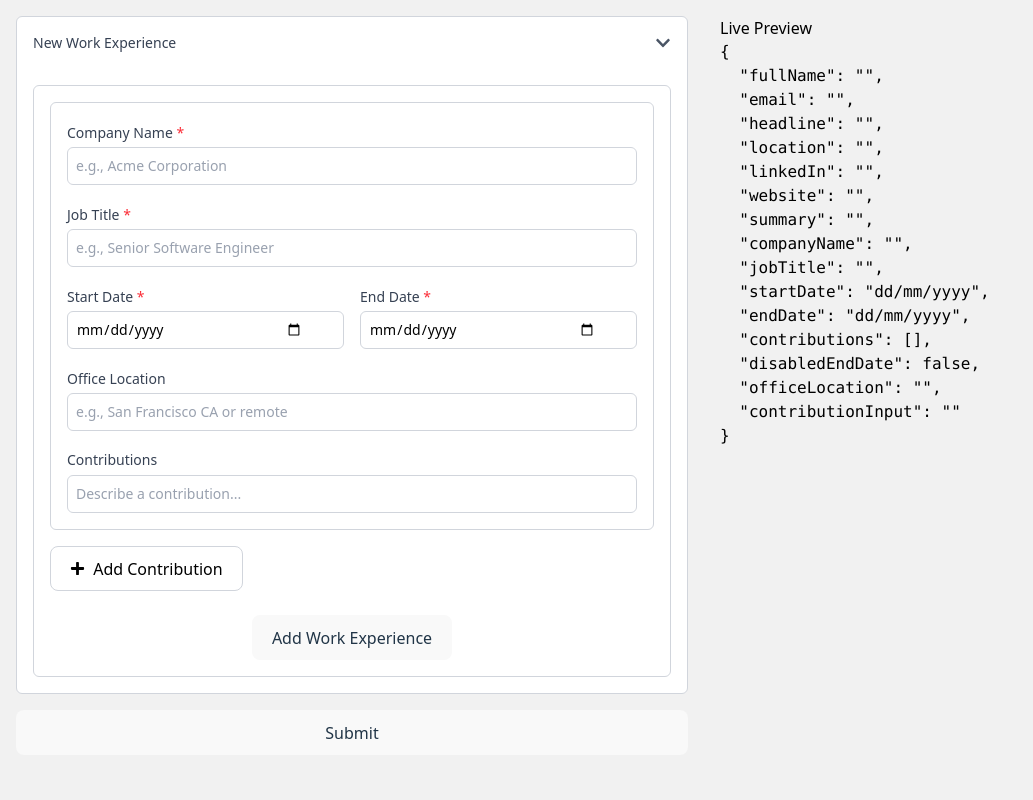
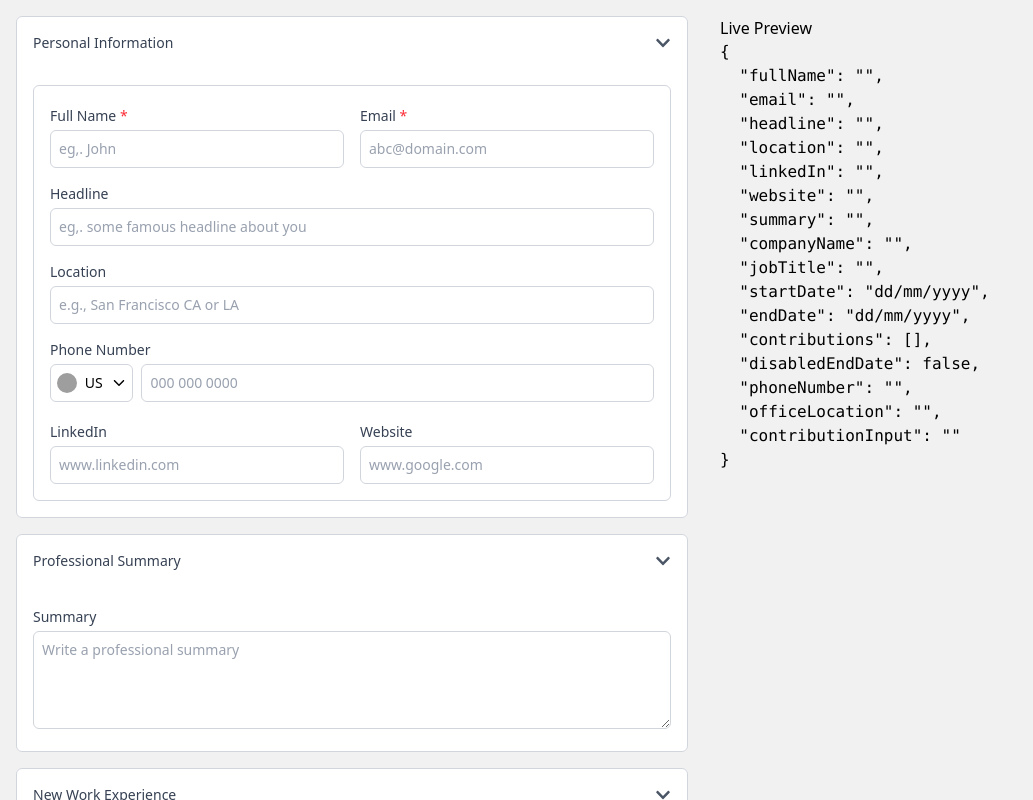
Before and after one commit to MnbNwz/resume_builder_js, a React (Vite) app: page / in a window 1280 px wide. Shown: the whole page, without its empty margins (0-1033 px from the left). Built offline with nearby package versions, Linux system fonts and the light colour scheme; grey boxes are pictures that could not be loaded.

Commit message:
All components added

```diff
--- a/src/components/pages/main-form/index.jsx
+++ b/src/components/pages/main-form/index.jsx
@@ -110,12 +110,12 @@ export const MainForm = () => {
         <AllExperiencePage workExperienceForms={workExperienceForms} />
       )}
       <form onSubmit={handleSubmit(onSubmit, onError)}>
-        {/* <AccordionTemplate title={APP_CONSTANTS.personalInformation}>
-        <PersonalInformationForm register={register} errors={errors} />
-      </AccordionTemplate>
-      <AccordionTemplate title={APP_CONSTANTS.professionalSummary}>
-        <ProfessionalSummaryForm register={register} errors={errors} />
-      </AccordionTemplate> */}
+        <AccordionTemplate title={APP_CONSTANTS.personalInformation}>
+          <PersonalInformationForm register={register} errors={errors} />
+        </AccordionTemplate>
+        <AccordionTemplate title={APP_CONSTANTS.professionalSummary}>
+          <ProfessionalSummaryForm register={register} errors={errors} />
+        </AccordionTemplate>
         <AccordionTemplate title={APP_CONSTANTS.workExperience}>
           <WorkExperienceForm
             register={register}
```
